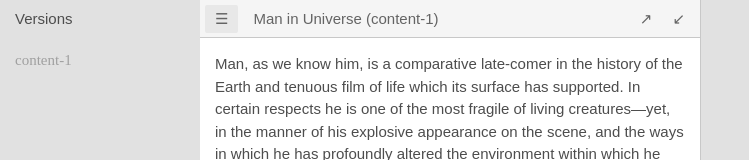
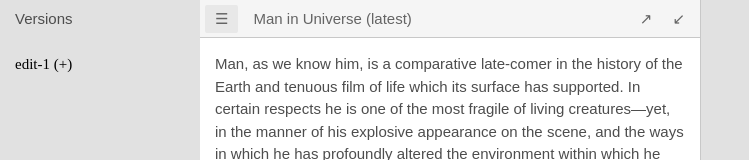
Before and after one commit to mattneary/TOM, a React app: page / in a window 1280 px wide. Shown: the top 160 px of the page, without its empty margins (0-749 px from the left). Built offline with nearby package versions, Linux system fonts and the light colour scheme; the HTML template or start-up script is replaced by a standard one.

Commit message:
display past edits as patches rather than use the side-by-side links approach

```diff
--- a/src/index.tsx
+++ b/src/index.tsx
@@ -202,7 +202,7 @@ class SplitString {
   strs: string[]
   length: number
   constructor(strs: string[]) {
-    this.id = _.uniqueId('content-')
+    this.id = _.uniqueId('edit-')
     this.strs = strs
     this.length = _.sumBy(strs, 'length')
   }
@@ -484,11 +484,16 @@ export function Tom({
   immutable = false,
   setEditing = null,
   onClose = null,
+  versionType = null,
 }) {
   if (immutable) {
     return (
       <div
-        className={cx('page immutable', !onClose && 'basis')}
+        className={cx(
+          'page immutable',
+          !onClose && 'basis',
+          {'-': 'delete', '+': 'add'}[versionType]
+        )}
         key="immutable"
         ref={ref => {
           if (ref && !ref.querySelector('article')) {
@@ -590,11 +595,10 @@ export default function App({content}) {
   const history: Content[] = getHistory(model.content)
   const version = model.content.blocks.id
   const root = history.find(x => x.blocks.id === comparisonVersion)
-  const composed = history.length > 1 && _.initial(history).map(x => x.links).reduce((a, b) => a.compose(b))
-  const outboundLinks = composed && composed.range().filter(x => x.basis === root)
-  const inboundLinks = composed && composed.preimage(outboundLinks)//.filter(x => x.basis === model)
-  console.log(outboundLinks.toString())
-  console.log(inboundLinks.toString())
+  const rootParent = history[history.indexOf(root) + 1]
+  const outboundLinks = root && root.links.domain().filter(x => x.basis === root)
+  console.log(outboundLinks?.toString())
+  const versionType = root && root.links.domain().length === 1 ? '-' : '+'
   return (
     <div className='pages'>
       <div className="versions">
@@ -602,32 +606,34 @@ export default function App({content}) {
         <div className="column">
           {history.map(content => {
             const id = content.blocks.id
+            const editType = content.links.domain().length === 1 ? '-' : '+'
             return (
               <div
-                className={cx('version', id === version && 'disabled')}
-                onClick={() => id !== version && setComparisonVersion(id)}
-              >{id}</div>
+                className="version"
+                onClick={() => setComparisonVersion(id)}
+              >{id} ({editType})</div>
             )
           })}
         </div>
       </div>
-      <Tom
-        title={`Man in Universe (${version})`}
+      {!comparisonVersion && <Tom
+        title={`Man in Universe (latest)`}
         model={model}
         onChange={m => {
           setModel(m)
         }}
         setEditing={setEditing}
         immutable={!editing || comparisonVersion}
-        links={comparisonVersion ? inboundLinks : []}
+        links={[]}
         key={`${editing}-${comparisonVersion}`}
-      />
+      />}
       {comparisonVersion && (<Tom
           key={comparisonVersion}
           title={`Man in Universe (${comparisonVersion})`}
-          model={new TOM(root)}
-          links={outboundLinks}
+          model={new TOM(versionType === '-' && rootParent ? rootParent : root)}
+          links={versionType === '-' && rootParent ? root.links.invert().domain() : outboundLinks}
           onClose={() => setComparisonVersion(null)}
+          versionType={versionType}
           immutable
         />)}
     </div>
--- a/src/main.scss
+++ b/src/main.scss
@@ -59,13 +59,13 @@ article {
 article p {
   white-space: pre-wrap;
 }
-.page.immutable article {
+.page.add article {
+  color: #0000c8;
+}
+.page.delete article {
   color: #c8c8c8;
 }
-.page.basis article {
-  color: #0000c8;
-}
-.highlight {
+.page article .highlight {
   color: #4d4d4d;
 }
 
@@ -90,7 +90,7 @@ article p {
       background: #c8c8c8;
     }
     &:first-of-type {
-      padding-top: 1em;
+      margin-top: 1em;
     }
     padding: 4px 10px;
     &.disabled {
```
